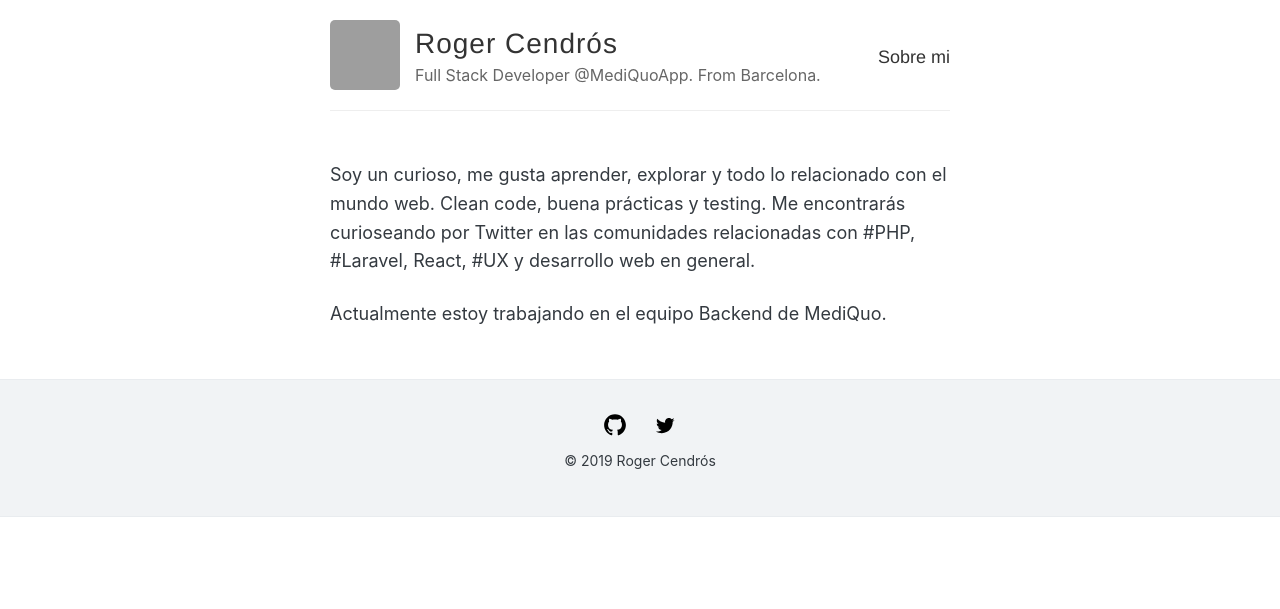
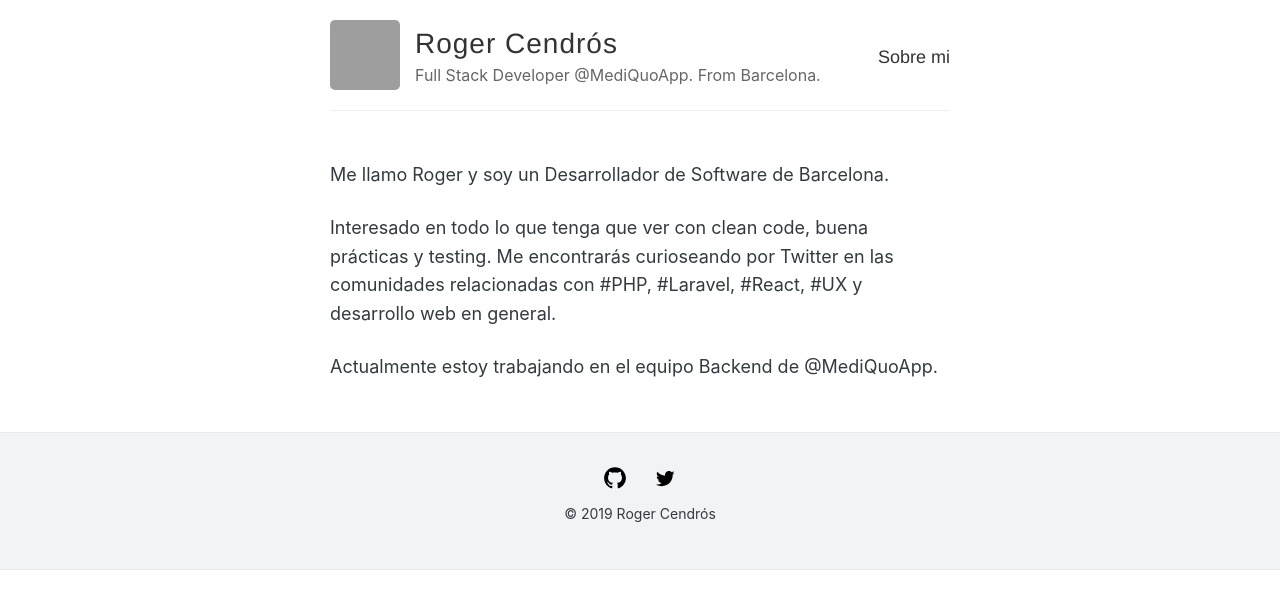
Before and after one commit to rogercbe/rogercbe.github.io, a Jekyll site: the page built from sobre-mi.md, in a window 1280 px wide. Shown: the top 609 px of the page. Built offline with Jekyll 4.4.1, drawn with Linux system fonts in a browser that asks for light colours; grey boxes are pictures that could not be loaded.

Commit message:
Fix about me

```diff
--- a/sobre-mi.md
+++ b/sobre-mi.md
@@ -3,6 +3,8 @@ layout: page
 permalink: /sobre-mi/
 ---
 
-Soy un curioso, me gusta aprender, explorar y todo lo relacionado con el mundo web. Clean code, buena prácticas y testing. Me encontrarás curioseando por Twitter en las comunidades relacionadas con #PHP, #Laravel, React, #UX y desarrollo web en general.
+Me llamo Roger y soy un Desarrollador de Software de Barcelona.
 
-Actualmente estoy trabajando en el equipo Backend de MediQuo.
+Interesado en todo lo que tenga que ver con clean code, buena prácticas y testing. Me encontrarás curioseando por Twitter en las comunidades relacionadas con #PHP, #Laravel, #React, #UX y desarrollo web en general.
+
+Actualmente estoy trabajando en el equipo Backend de @MediQuoApp.
```
